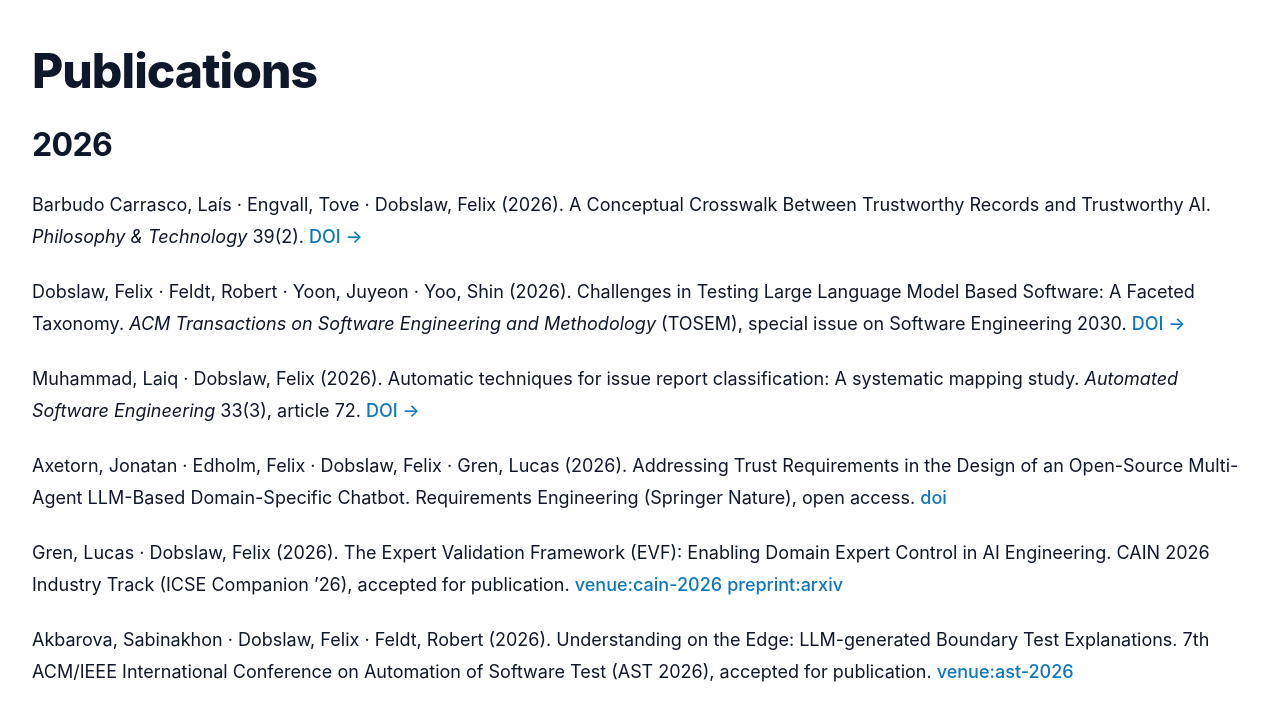
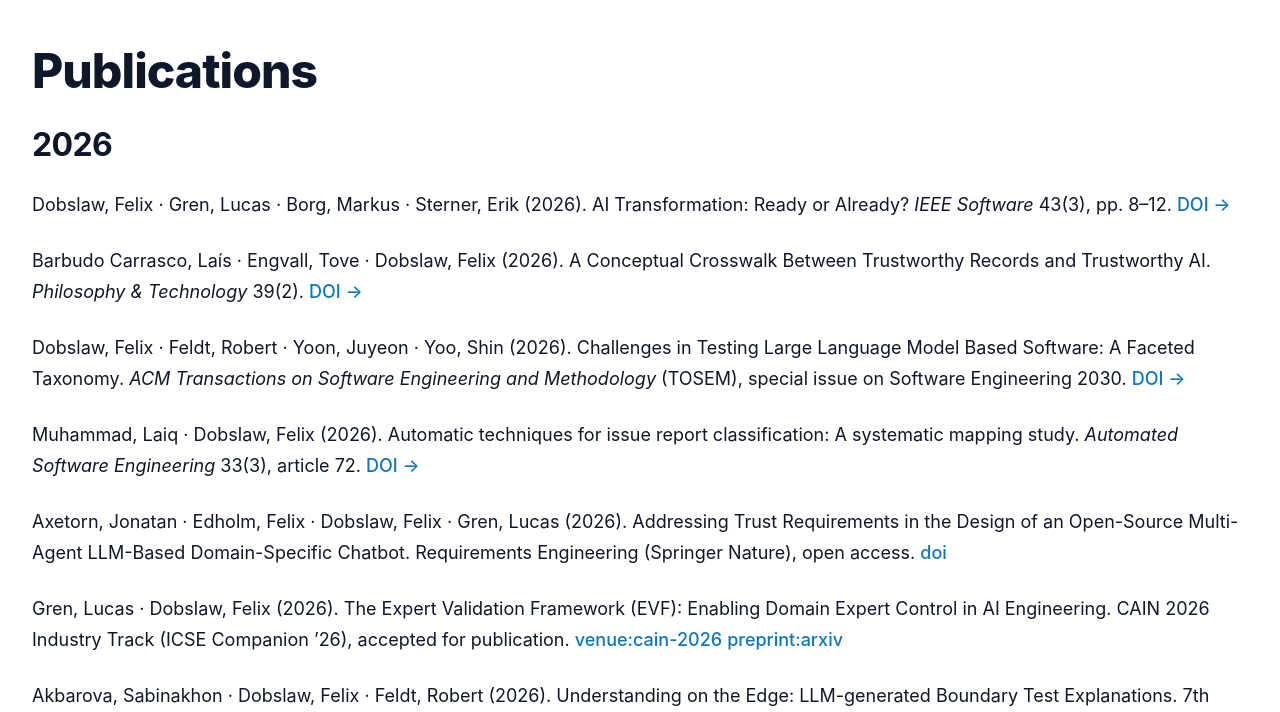
Before and after one commit to seegroup/seegroup.github.io, a Jekyll site: the page built from publications.md, in a window 1280 px wide and 900 px high, cut to the strip 188-900 px from the top of the window. Built offline with Jekyll 4.4.1, drawn with Linux system fonts in a browser that asks for light colours.

Commit message:
Add IEEE Software column on AI transformation readiness
Co-Authored-By: Claude Sonnet 4.6 <noreply@anthropic.com>

```diff
--- a/publications.md
+++ b/publications.md
@@ -5,6 +5,8 @@ title: Publications
 # Publications
 
 ## 2026
+
+Dobslaw, Felix · Gren, Lucas · Borg, Markus · Sterner, Erik (2026). AI Transformation: Ready or Already? *IEEE Software* 43(3), pp. 8–12. <a href="https://doi.org/10.1109/MS.2026.3662854" target="_blank" rel="noopener noreferrer">DOI →</a>
 
 Barbudo Carrasco, Laís · Engvall, Tove · Dobslaw, Felix (2026). A Conceptual Crosswalk Between Trustworthy Records and Trustworthy AI. *Philosophy & Technology* 39(2). <a href="https://doi.org/10.1007/s13347-026-01112-6" target="_blank" rel="noopener noreferrer">DOI →</a>
 
```
Also changed, not shown: _news/2026-05-20-ai-transformation-column.md (added, +7 -0 lines).
